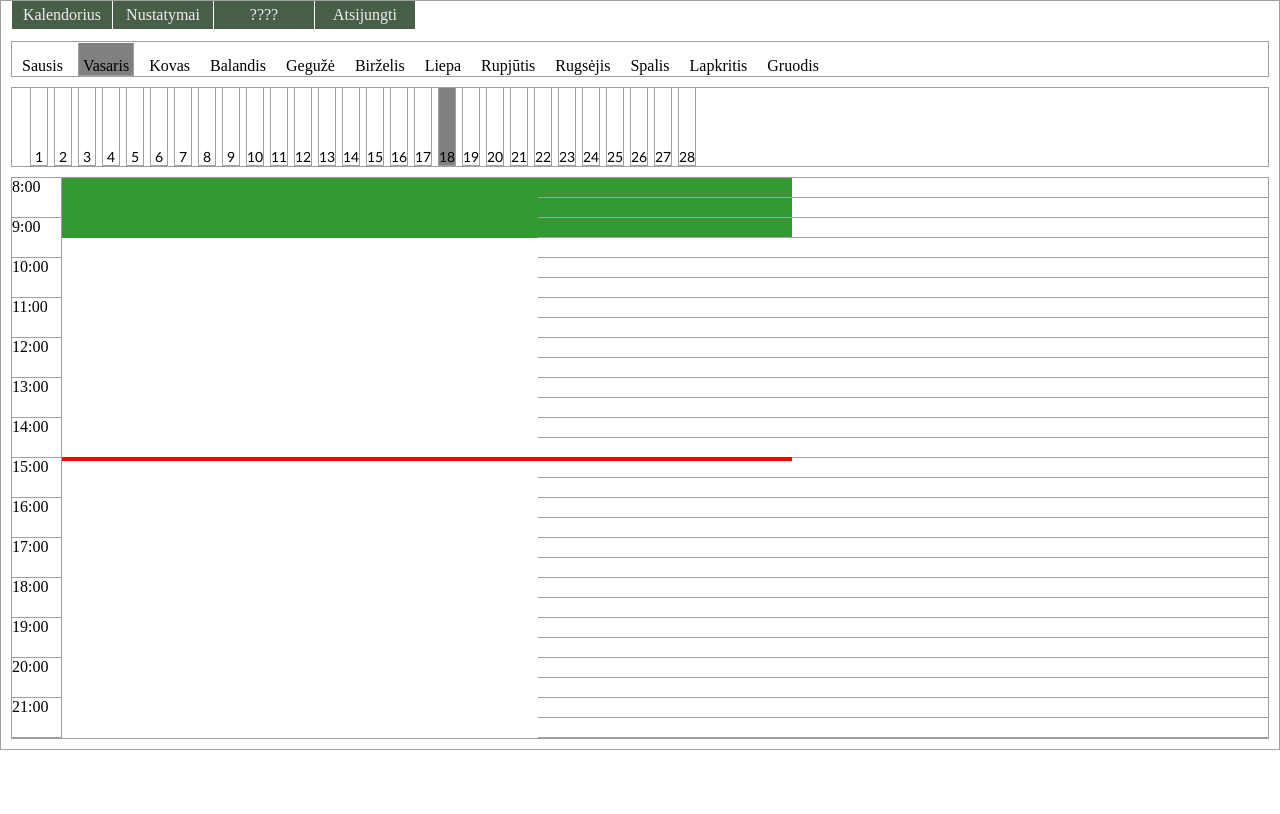
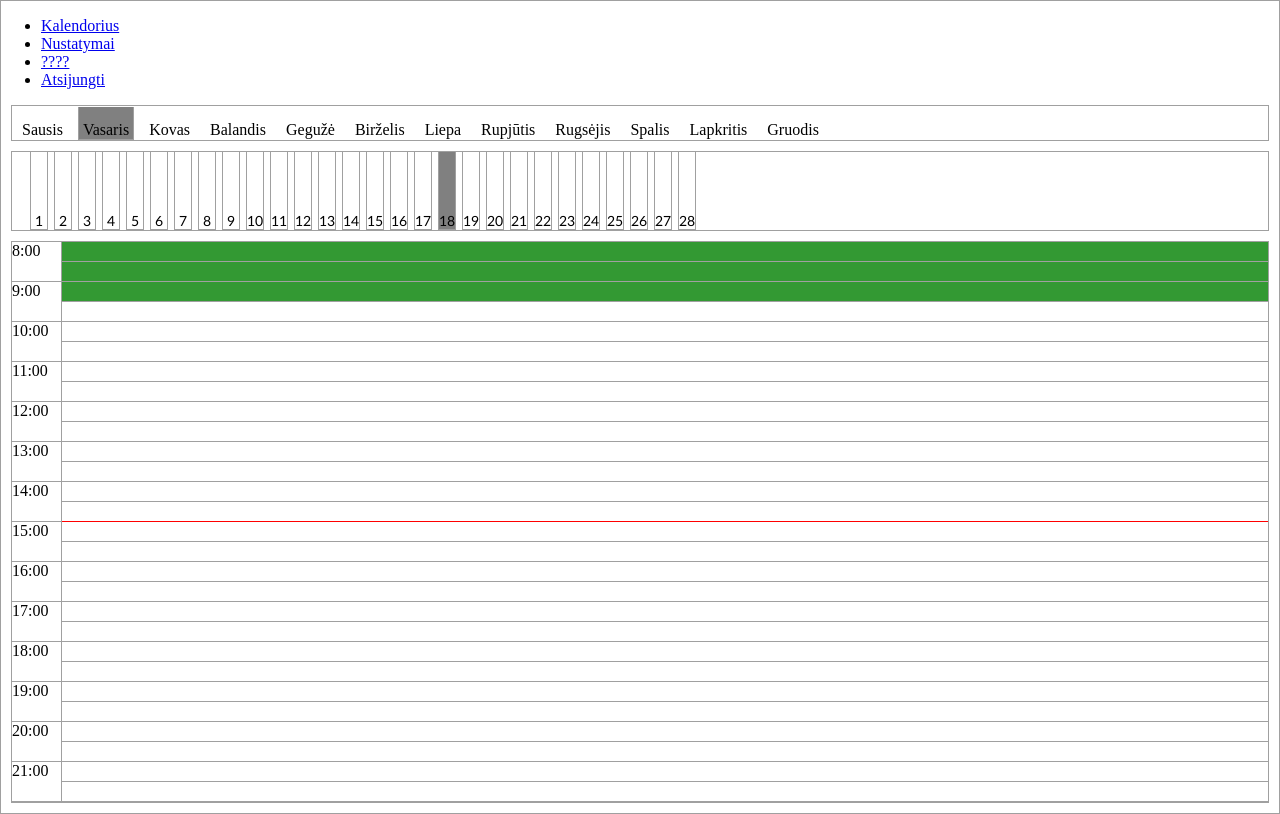
Before and after one commit to edvardasdauksas/Registracijos-sistema, a PHP site: page /procedure_registration.php in a window 1280 px wide. Before the commit the page ends 750 px from the top, so only its background shows below. Run offline with PHP 8.4, Linux system fonts and the light colour scheme.

Commit message:
Fixed some css shit

```diff
--- a/public/css/calendar.css
+++ b/public/css/calendar.css
@@ -5,6 +5,11 @@
 div.main {
 	width: auto;
 	border: 1px solid #A0A0A0;
+}
+
+div.aw {
+	right: 0;
+	left: 50px;
 }
 
 div.months {
@@ -71,9 +76,7 @@
 }
 
 div.grid {
-	width: 730px;
-	float: right;
-
+	position: relative;
 }
 
 div.hour {
@@ -84,6 +87,7 @@
 div.time-slot {
 	height: 19px;
 	border-bottom: 1px solid #A0A0A0;
+	margin-left: 50px;
 }
 
 
@@ -96,8 +100,6 @@
 	display: none;
 	left: 400px;
 }
-
-
 
 div.info {
 	border: 1px solid #A0A0A0;
@@ -115,22 +117,16 @@
 
 div.user-selection {
 	position: absolute;
-	width: 730px;
 	opacity: 0.8;
 	height: 40px;
 	background: red;
-	left: 50px;
 	z-index: -20;
 }
 
 div.current-time {
-	width: 724px;
-	left: 50px;
 	z-index: 20;
-	border-bottom: 1px;
-	border-color: red;
-	border-style: solid;
-	height: 0px;
+	background: red;
+	height: 1px;
 	position: absolute;
 }
 
@@ -154,40 +150,3 @@
 div.reserved {
 	background: blue;
 }
-
-nav {
-  width: auto;
-  display: block;
-  height: 30px;
-  border: 0px;
-  padding: 0px;
-  margin: 0px 0px 0px 10px;
-}
-
-ul {
-  list-style:none;
-  margin:00px;
-  padding:0;
-  overflow: auto;
-	width: 100%;
-}
-
-ul li {
-  display:block;
-}
-
-ul li a {
-  text-decoration:none;
-  padding:5px 0;
-  width:100px;
-  background:#485e49;
-  color:#eee;
-  float:left;
-  text-align:center;
-  border-left:1px solid #fff;
-}
-
-ul li a:hover {
-  background:#a2b3a1;
-  color:#000;
-}
--- a/public/js/calendar.js
+++ b/public/js/calendar.js
@@ -60,7 +60,7 @@
 		if(checkSlot(i)) {
 			$('#time-slot-' + i).hover(function() {
 				if(!$('.dialog').hasClass('visible')) {
-					$('.user-selection').css('top',($(this).offset().top - 185));
+					$('.user-selection').css('top',($(this).offset().top - 180));
 				}
 			}
 			, function(){}).click(function() {
--- a/public/procedure_registration.php
+++ b/public/procedure_registration.php
@@ -3,6 +3,7 @@
     <head>
         <link href="css/jquery-ui.css" rel="stylesheet" type="text/css"/>
         <link type="text/css" rel="stylesheet" href="css/calendar.css" />
+		<link type="text/css" rel="stylesheet" href="css/nav.css">
 	<script type="text/javascript" src="js/jquery.min.js"></script>
 	<script type="text/javascript" src="js/jquery-ui.min.js"></script>
 	<script type="text/javascript" src="js/calendar.js"></script>
@@ -14,7 +15,9 @@
           $nav = include "../app/nav.php";
           echo $nav;
         ?>
+		<div style="clear: both;"></div>
     </nav>
+
 		<div class="server-response"></div>
 			<div class="months">
 
@@ -40,10 +43,11 @@
 				<div class="time">
 
 				</div>
-				<div class="current-time"></div>
-				<div class="user-selection ok"></div>
+
+
 				<div class="grid">
-
+					<div class="aw current-time"></div>
+					<div class="aw user-selection ok"></div>
 				</div>
 				<div style="clear: both;"></div>
 
```
Also changed, not shown: public/css/styles.css (+0 -37 lines).
